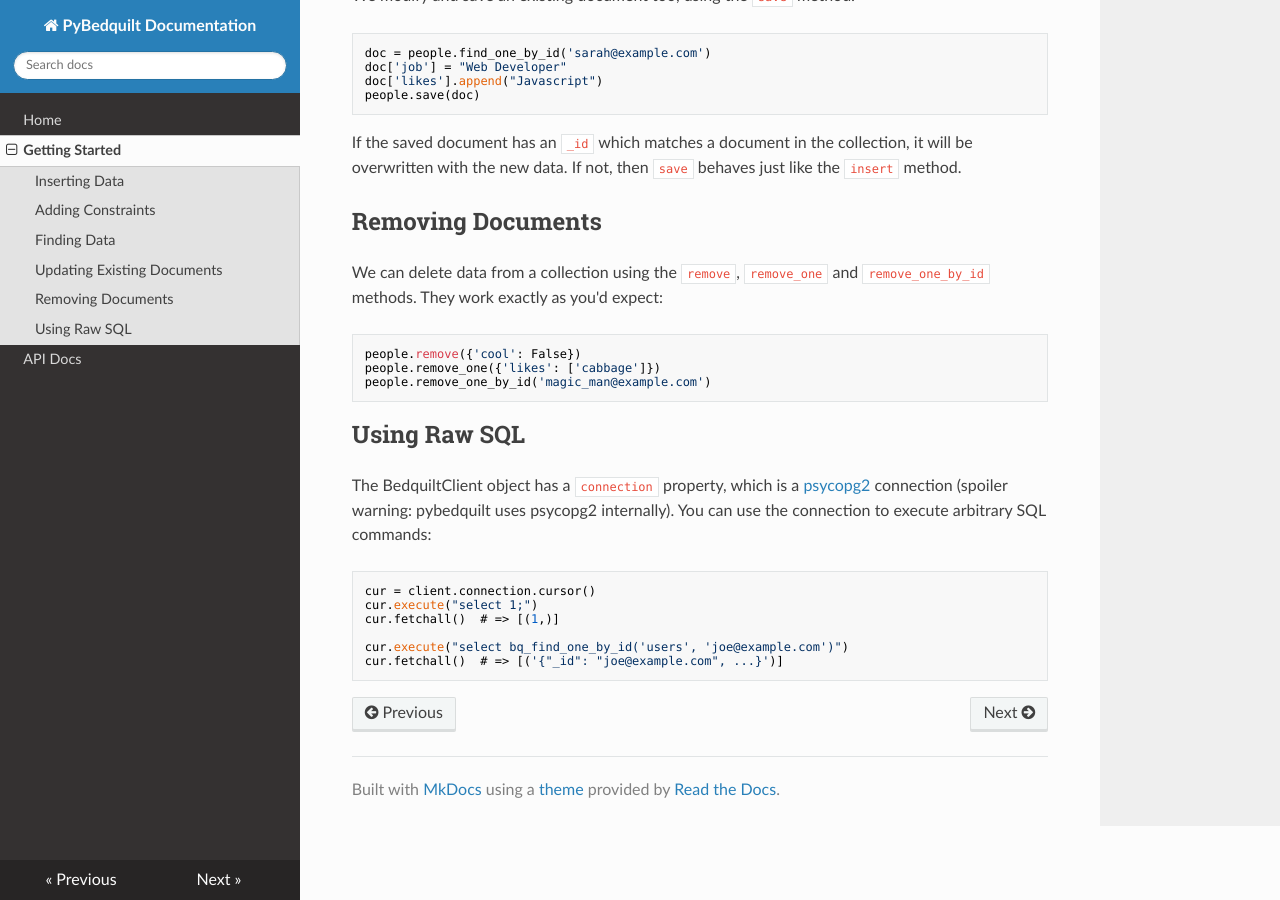
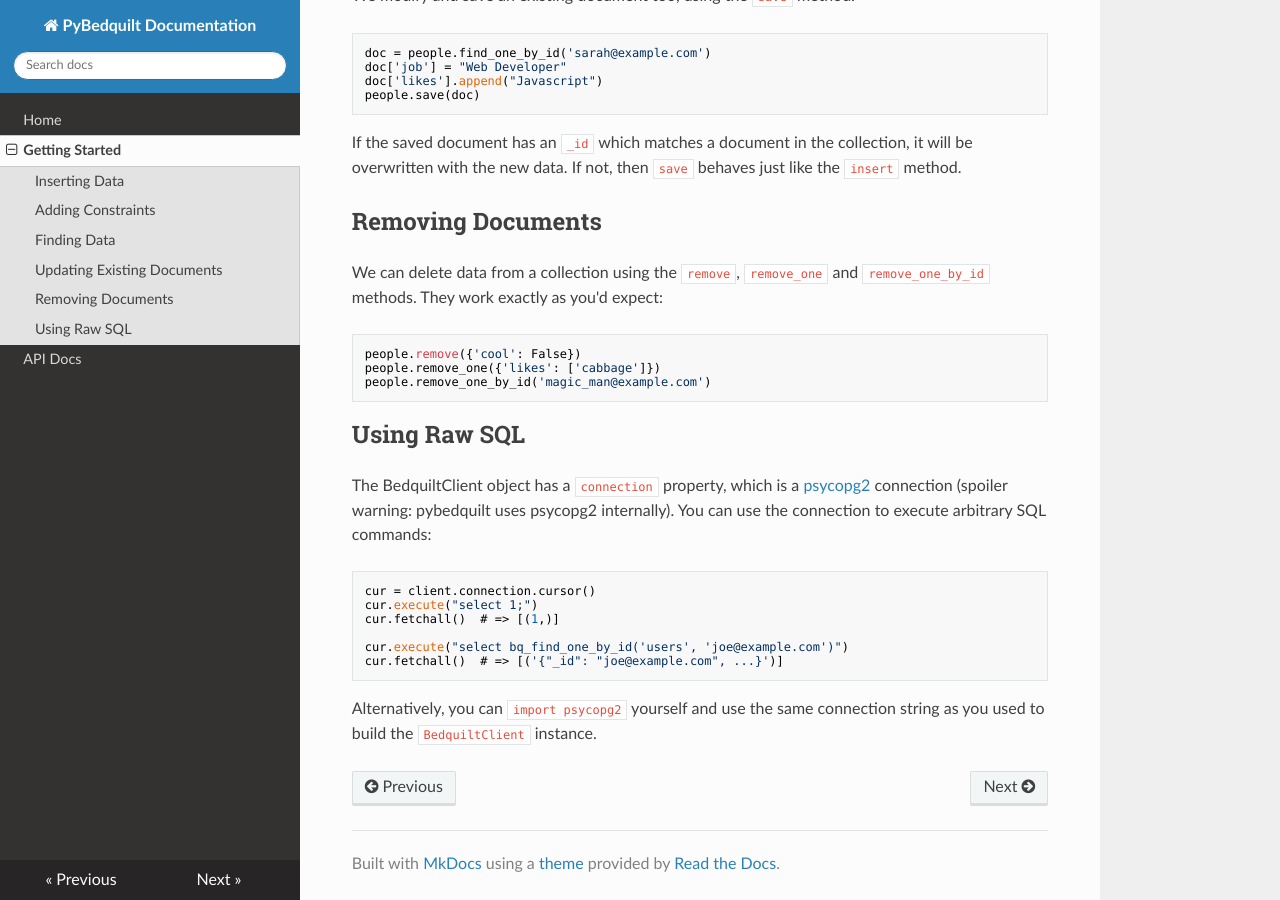
Before and after one commit to BedquiltDB/pybedquilt, an MkDocs documentation site: the page built from docs/getting_started.md, in a window 1280 px wide and 900 px high, scrolled down 4620 px. Built offline with MkDocs 1.6.1, drawn with Linux system fonts in a browser that asks for light colours; nearby versions of some CDN libraries; old or Windows-style settings are respelled for this version of MkDocs.

Commit message:
Add hint about importing psycopg2

````diff
--- a/docs/getting_started.md
+++ b/docs/getting_started.md
@@ -276,3 +276,5 @@ cur.fetchall()  # => [(1,)]
 cur.execute("select bq_find_one_by_id('users', 'joe@example.com')")
 cur.fetchall()  # => [('{"_id": "joe@example.com", ...}')]
 ```
+
+Alternatively, you can `import psycopg2` yourself and use the same connection string as you used to build the `BedquiltClient` instance.
````
